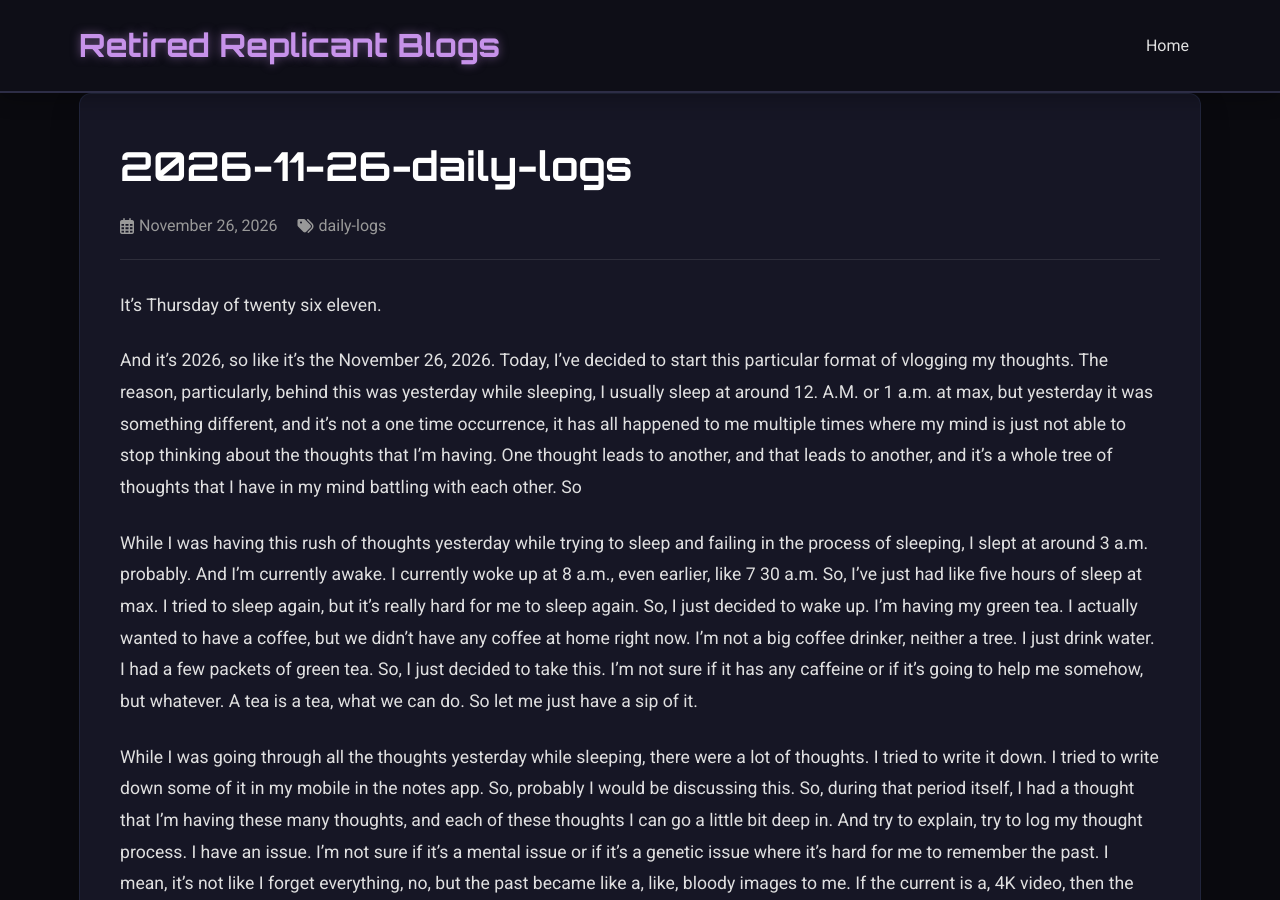
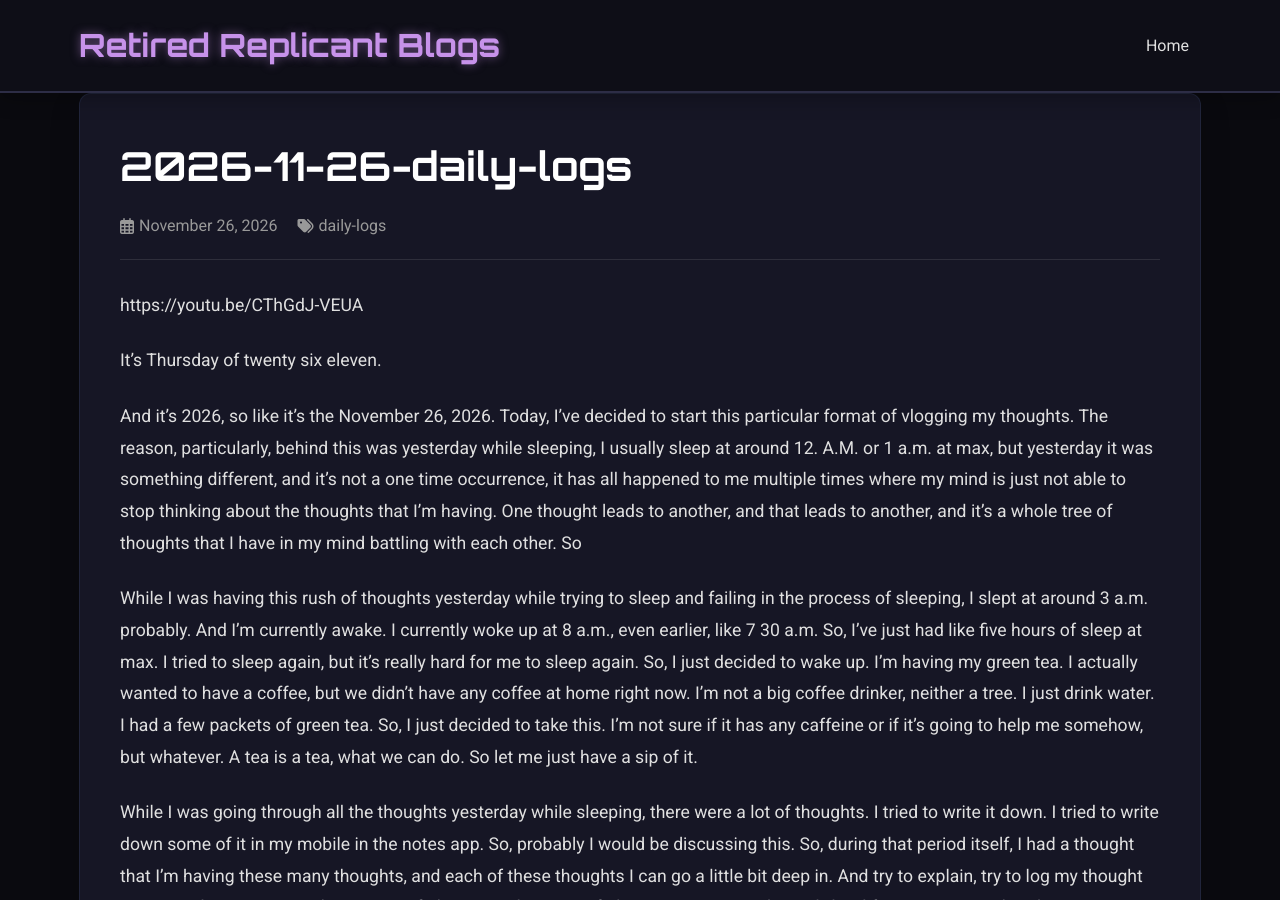
Before and after one commit to retired-replicant/blogs, a Jekyll site: the page built from _posts/2026-11-26-daily-2026-11-26.md, in a window 1280 px wide and 900 px high. Built offline with Jekyll 4.4.1, drawn with Linux system fonts in a browser that asks for light colours; part of the change alters nothing that is shown.

Commit message:
Daily backup on 2026-11-26 06:43:22

```diff
--- a/_posts/2026-11-26-daily-2026-11-26.md
+++ b/_posts/2026-11-26-daily-2026-11-26.md
@@ -5,6 +5,7 @@ date: 2026-11-26
 categories: daily-logs
 ---
 
+https://youtu.be/CThGdJ-VEUA
 
 It's Thursday of twenty six eleven.
 
```
